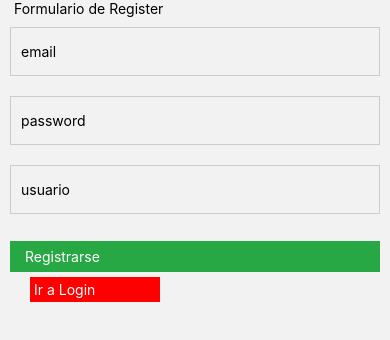
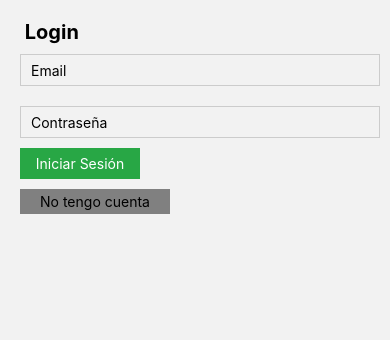
Before and after one commit to sofisanmarco/proyecto_integrador3, a React Native app in the folder proyecto/: screen /Post in a window 390 px wide. Shown: the top 340 px of the page. Built offline with nearby package versions, Linux system fonts and the light colour scheme.

Commit message:
Tab navigation

```diff
--- a/proyecto/App.js
+++ b/proyecto/App.js
@@ -11,8 +11,8 @@ export default function App() {
   return (
     <NavigationContainer>
       <Stack.Navigator>
+        <Stack.Screen name="Login" component={Login} options={{headerShown: false}}/>
         <Stack.Screen name="Register" component={Register} options={{headerShown: false}}/>
-        <Stack.Screen name="Login" component={Login} options={{headerShown: false}}/>
         <Stack.Screen name="HomeMenu" component={HomeMenu} options={{headerShown: false}}/>
       </Stack.Navigator>
     </NavigationContainer>
--- a/proyecto/src/Components/HomeMenu.js
+++ b/proyecto/src/Components/HomeMenu.js
@@ -2,12 +2,20 @@ import React from "react";
 import { NavigationContainer } from '@react-navigation/native';
 import { createBottomTabNavigator } from '@react-navigation/bottom-tabs';
 import Home from "../Screens/Home";
+import NuevoPost from "../Screens/NuevoPost";
+import FontAwesome from '@expo/vector-icons/FontAwesome';
+import Entypo from '@expo/vector-icons/Entypo';
+
+
 const Tab = createBottomTabNavigator()
 
 function HomeMenu(){
-    <Tab.Navigator screenOptions={ { tabBarShowLabel: false } }>
-        <Tab.Screen name='Home' component={Home} options={{headerShown: false}}/>
-    </Tab.Navigator>
+    return(
+        <Tab.Navigator screenOptions={ { tabBarShowLabel: false } }>
+            <Tab.Screen name='Home' component={Home} options={{headerShown: false, tabBarIcon: () => <FontAwesome name="home" size={24} color="black" />}}/>
+            <Tab.Screen name='Post' component={NuevoPost} options={{headerShown: false, tabBarIcon: () => <Entypo name="circle-with-plus" size={24} color="black" />}}/>
+        </Tab.Navigator>
+    )
 }
 
 export default HomeMenu;
--- a/proyecto/src/Screens/Login.js
+++ b/proyecto/src/Screens/Login.js
@@ -1,5 +1,5 @@
 import React, {Component} from "react";
-import { View, Text, StyleSheet, Pressable, TextInput } from "react-native-web";
+import { View, Text, StyleSheet, Pressable, TextInput } from "react-native";
 import { auth, db } from '../firebase/config';
 
 class Login extends Component{
@@ -10,7 +10,8 @@ class Login extends Component{
 
     onSubmit(){
         auth.signInWithEmailAndPassword(this.state.email, this.state.password)
-        .then((response) => {this.setState({loggedIn: true});})
+        .then((response) => {
+            this.setState({loggedIn: true}); this.props.navigation.navigate("HomeMenu", {screen: "Home"})})
         .catch(error => {this.setState({error: 'Credenciales inválidas.'})})
     }
 
@@ -99,10 +100,11 @@ const styles = StyleSheet.create({
         borderWidth: 1,
         borderStyle: 'solid',
         borderColor: '#28a745',
-        width: 70
+        width: 120
     },
     textoBoton: {
-        color: '#fff'
+        color: '#fff',
+        textAlign: 'center'
     }
 })
 
--- /dev/null
+++ b/proyecto/src/Screens/NuevoPost.js
@@ -0,0 +1,70 @@
+import React, {Component} from "react";
+import { View, Text, StyleSheet, Pressable, TextInput } from "react-native";
+
+class NuevoPost extends Component{
+    constructor(props){
+        super(props)
+        this.state = {mensaje: ''}
+    };
+
+    render(){
+        return(
+            <View style={styles.container}>
+                <Text style={styles.titulo}> Crear nuevo post </Text>
+                <TextInput keyboardType="dafault"
+                            placeholder="mensaje"
+                            onChangeText={text => this.setState({mensaje: text})}
+                            value={this.state.mensaje}
+                            style={styles.input}/>
+
+                <Pressable style={styles.boton} onPress={() => this.onSubmit()}>
+                        <Text style={styles.textoBoton}>Publicar</Text>
+                </Pressable>
+
+            </View>
+        )
+    }
+};
+
+const styles = StyleSheet.create({
+    titulo: {
+        fontSize: 20,
+        fontWeight: 'bold'
+    },
+
+    container: {
+        marginLeft: 10,
+        marginTop: 20,
+        paddingHorizontal: 10
+    },
+
+    text: {
+        textAlign: "center"
+    },
+    input: {
+        height: 20,
+        paddingVertical: 15,
+        paddingHorizontal: 10,
+        borderWidth: 1,
+        borderColor: '#ccc',
+        borderStyle: 'solid',
+        borderCurve: 6,
+        marginVertical: 10
+    },
+    boton: {
+        backgroundColor:'#28a745',
+        paddingHorizontal: 10,
+        paddingVertical: 6,
+        textAlign: 'center',
+        borderCurve: 4,
+        borderWidth: 1,
+        borderStyle: 'solid',
+        borderColor: '#28a745',
+        width: 70
+    },
+    textoBoton: {
+        color: '#fff'
+    }
+})
+
+export default NuevoPost;
```
